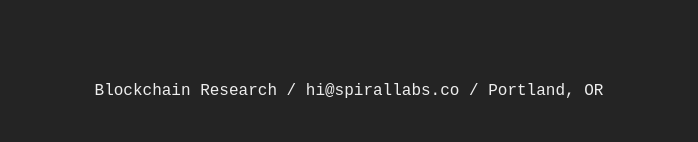
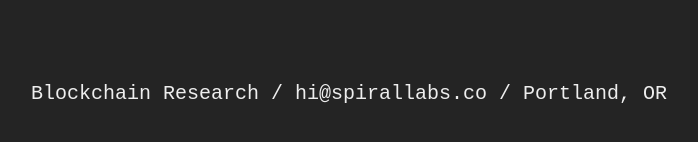
Before and after one commit to spirallabsx/spirallabsx.github.io, a plain HTML site: page index.html in a window 1280 px wide. Shown: the part 262-404 px from the top of the page, without its empty margins (291-989 px from the left). Drawn offline with Linux system fonts and the light colour scheme.

Commit message:
Update style.css

```diff
--- a/style.css
+++ b/style.css
@@ -4,11 +4,11 @@ html {
   font-size: 16px;
 }
 @media (min-width:768px) {
-  font-size: 18px;
+  p {font-size: 18px;}
 }
 @media (min-width:1024px) {
-  font-size: 19px;
+  p {font-size: 19px;}
 }
 @media (min-width:1280px) {
-  font-size: 20px;
+  p {font-size: 20px;}
 }
```
